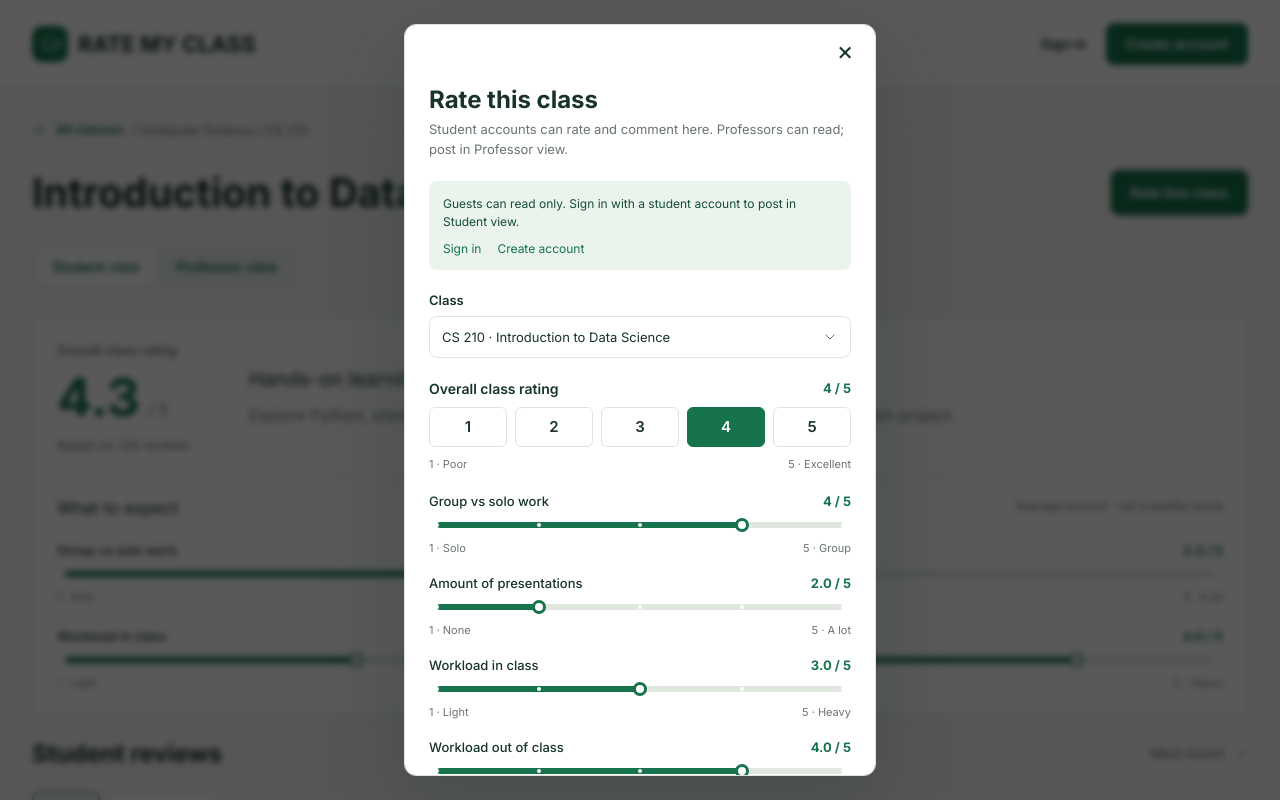
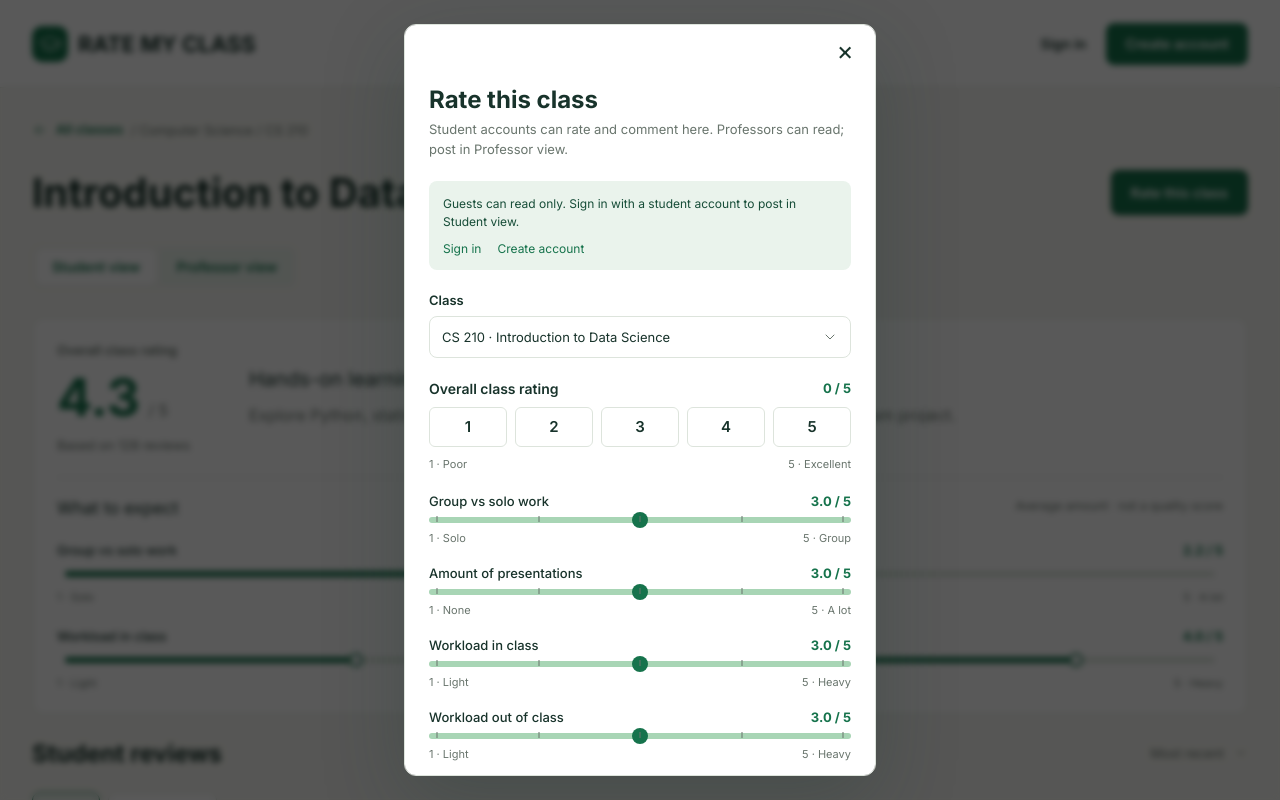
Before and after one commit to vserra3192/CS320-Rate-My-Class, a Next.js app in the folder frontend/: page /ratings in a window 1280 px wide. Both pictures are taken after a click on the button "Rate this class". Shown: the top 800 px of the page. Built offline with nearby package versions, Linux system fonts and the light colour scheme.

Commit message:
Added functionality to he slider and added tick marks at each number

```diff
--- a/frontend/app/globals.css
+++ b/frontend/app/globals.css
@@ -50,3 +50,16 @@ body:has(.form-lightbox[open]) { overflow: hidden; }
  [data-name="Anonymous posting"] { overflow: visible; }
  [data-name="Anonymous posting"] > p { white-space: normal; }
 }
+.review-slider {
+  appearance: none;
+  height: 6px;
+  border-radius: 9999px;
+  background: #a8d5b5;
+}
+.review-slider::-webkit-slider-thumb {
+  appearance: none;
+  width: 16px;
+  height: 16px;
+  border-radius: 50%;
+  background: #16734c;
+}
--- a/frontend/app/ratings/page.tsx
+++ b/frontend/app/ratings/page.tsx
@@ -16,7 +16,12 @@ const imgChevronDown1 = `${assetPathPrefix}/d2943.svg`;
 const imgCheck = `${assetPathPrefix}/5a3f7.svg`;
 
 export default function ClassDetailStudentView() {
-  const [overallRating, setOverallRating] = useState(4);
+  const [overallRating, setOverallRating] = useState(0);
+  const [groupWork, setGroupWork] = useState(3);
+  const [presentationAmount, setPresentationAmount] = useState(3);
+  const [classWorkload, setClassWorkload] = useState(3);
+  const [outClassWorkload, setOutClassWorkload] = useState(3);
+
   return (
     <main className="bg-[#f7f7f2] content-stretch flex flex-col items-start relative size-full" data-node-id="25:293" data-name="Class detail — Student view">
       <Header />
@@ -117,10 +122,35 @@ export default function ClassDetailStudentView() {
                       Group vs solo work
                     </p>
                     <p className="font-bold relative shrink-0 text-[#16734c]" data-node-id="25:498">
-                      4 / 5
+                      {groupWork.toFixed(1)} / 5
                     </p>
                   </div>
-                  <RatingScale amount={75} input />
+                  <div className="w-full">
+                    <input
+                      type="range"
+                      aria-label="Group vs solo work"
+                      min={1}
+                      max={5}
+                      step={1}
+                      value={groupWork}
+                      onChange={(event) => setGroupWork(event.currentTarget.valueAsNumber)}
+                      className="review-slider block w-full"
+                    />
+
+                    <div
+                      className="pointer-events-none absolute inset-x-[8px] top-1/2"
+                      aria-hidden="true"
+                    >
+                      {[1, 2, 3, 4, 5].map((number) => (
+                        <span
+                          key={number}
+                          className="absolute top-0 h-[6px] w-px -translate-x-1/2 -translate-y-1/2 bg-[#69756d]"
+                          style={{ left: `${((number - 1) / 4) * 100}%` }}
+                        />
+                      ))}
+                    </div>
+                  </div>
+
                   <div className="[word-break:break-word] content-stretch flex font-normal items-start justify-between leading-[normal] not-italic overflow-clip relative shrink-0 text-[#69756d] text-[11px] w-full whitespace-nowrap" data-node-id="25:508" data-name="Scale endpoints">
                     <p className="relative shrink-0" data-node-id="25:509">
                       1 · Solo
@@ -136,10 +166,35 @@ export default function ClassDetailStudentView() {
                       Amount of presentations
                     </p>
                     <p className="font-bold relative shrink-0 text-[#16734c]" data-node-id="25:514">
-                      2.0 / 5
+                      {presentationAmount.toFixed(1)} / 5
                     </p>
                   </div>
-                  <RatingScale amount={25} input />
+                  <div className="w-full">
+                    <input
+                      type="range"
+                      aria-label="Amount of Presentations"
+                      min={1}
+                      max={5}
+                      step={1}
+                      value={presentationAmount}
+                      onChange={(event) => setPresentationAmount(event.currentTarget.valueAsNumber)}
+                      className="review-slider block w-full"
+                    />
+
+                    <div
+                      className="pointer-events-none absolute inset-x-[8px] top-1/2"
+                      aria-hidden="true"
+                    >
+                      {[1, 2, 3, 4, 5].map((number) => (
+                        <span
+                          key={number}
+                          className="absolute top-0 h-[6px] w-px -translate-x-1/2 -translate-y-1/2 bg-[#69756d]"
+                          style={{ left: `${((number - 1) / 4) * 100}%` }}
+                        />
+                      ))}
+                    </div>
+                  </div>
+
                   <div className="[word-break:break-word] content-stretch flex font-normal items-start justify-between leading-[normal] not-italic overflow-clip relative shrink-0 text-[#69756d] text-[11px] w-full whitespace-nowrap" data-node-id="25:524" data-name="Scale endpoints">
                     <p className="relative shrink-0" data-node-id="25:525">
                       1 · None
@@ -155,10 +210,35 @@ export default function ClassDetailStudentView() {
                       Workload in class
                     </p>
                     <p className="font-bold relative shrink-0 text-[#16734c]" data-node-id="25:530">
-                      3.0 / 5
+                      {classWorkload.toFixed(1)} / 5
                     </p>
                   </div>
-                  <RatingScale amount={50} input />
+                  <div className="w-full">
+                    <input
+                      type="range"
+                      aria-label="Workload in class"
+                      min={1}
+                      max={5}
+                      step={1}
+                      value={classWorkload}
+                      onChange={(event) => setClassWorkload(event.currentTarget.valueAsNumber)}
+                      className="review-slider block w-full"
+                    />
+
+                    <div
+                      className="pointer-events-none absolute inset-x-[8px] top-1/2"
+                      aria-hidden="true"
+                    >
+                      {[1, 2, 3, 4, 5].map((number) => (
+                        <span
+                          key={number}
+                          className="absolute top-0 h-[6px] w-px -translate-x-1/2 -translate-y-1/2 bg-[#69756d]"
+                          style={{ left: `${((number - 1) / 4) * 100}%` }}
+                        />
+                      ))}
+                    </div>
+                  </div>
+
                   <div className="[word-break:break-word] content-stretch flex font-normal items-start justify-between leading-[normal] not-italic overflow-clip relative shrink-0 text-[#69756d] text-[11px] w-full whitespace-nowrap" data-node-id="25:540" data-name="Scale endpoints">
                     <p className="relative shrink-0" data-node-id="25:541">
                       1 · Light
@@ -174,10 +254,35 @@ export default function ClassDetailStudentView() {
                       Workload out of class
                     </p>
                     <p className="font-bold relative shrink-0 text-[#16734c]" data-node-id="25:546">
-                      4.0 / 5
+                      {outClassWorkload.toFixed(1)} / 5
                     </p>
                   </div>
-                  <RatingScale amount={75} input />
+                  <div className="w-full">
+                    <input
+                      type="range"
+                      aria-label="Workload out of class"
+                      min={1}
+                      max={5}
+                      step={1}
+                      value={outClassWorkload}
+                      onChange={(event) => setOutClassWorkload(event.currentTarget.valueAsNumber)}
+                      className="review-slider block w-full"
+                    />
+
+                    <div
+                      className="pointer-events-none absolute inset-x-[8px] top-1/2"
+                      aria-hidden="true"
+                    >
+                      {[1, 2, 3, 4, 5].map((number) => (
+                        <span
+                          key={number}
+                          className="absolute top-0 h-[6px] w-px -translate-x-1/2 -translate-y-1/2 bg-[#69756d]"
+                          style={{ left: `${((number - 1) / 4) * 100}%` }}
+                        />
+                      ))}
+                    </div>
+                  </div>
+
                   <div className="[word-break:break-word] content-stretch flex font-normal items-start justify-between leading-[normal] not-italic overflow-clip relative shrink-0 text-[#69756d] text-[11px] w-full whitespace-nowrap" data-node-id="25:556" data-name="Scale endpoints">
                     <p className="relative shrink-0" data-node-id="25:557">
                       1 · Light
```
